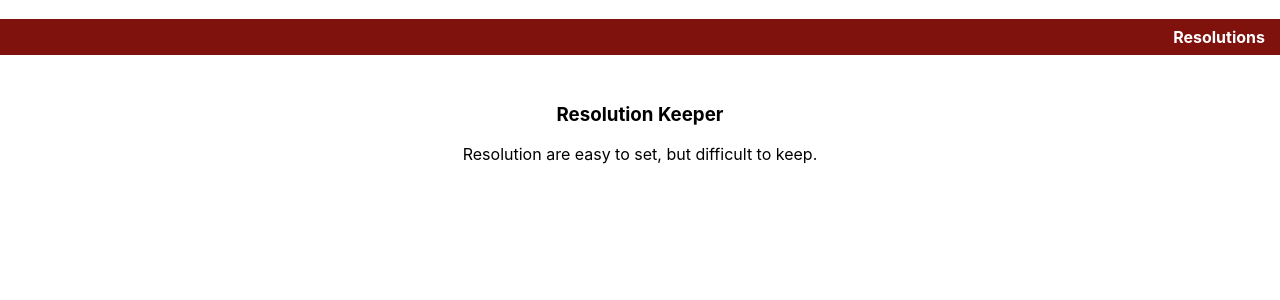
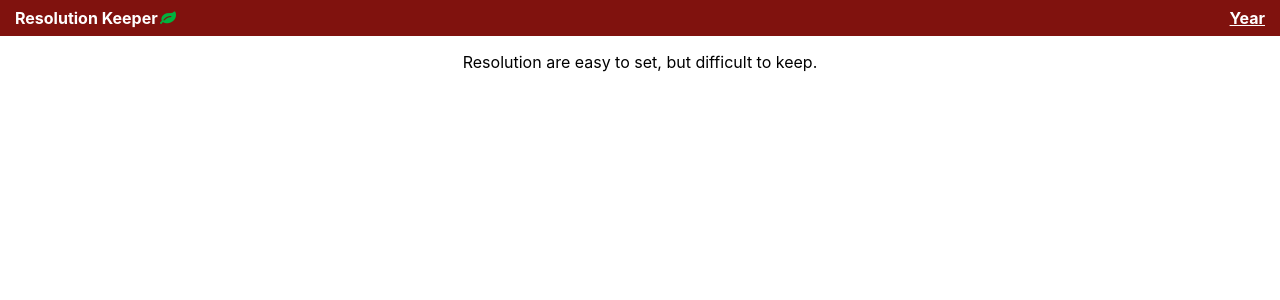
Before and after one commit to jillichrome/Resolution-Blog, a React (Create React App) app: page / in a window 1280 px wide. Shown: the top 300 px of the page. Built offline with nearby package versions, Linux system fonts and the light colour scheme.

Commit message:
Update navbar

```diff
--- a/public/index.html
+++ b/public/index.html
@@ -4,6 +4,7 @@
     <meta charset="utf-8" />
     <meta name="viewport" content="width=device-width, initial-scale=1" />
     <meta name="theme-color" content="#000000" />
+    <link rel="stylesheet" href="https://maxcdn.bootstrapcdn.com/font-awesome/4.4.0/css/font-awesome.min.css">
     <meta
       name="description"
       content="Web site created using create-react-app"
--- a/src/App.js
+++ b/src/App.js
@@ -7,7 +7,6 @@ function App() {
     <div className="App">
       <NavBar />
       <div className='header'>
-        <h3>Resolution Keeper</h3>
         <p>Resolution are easy to set, but difficult to keep.</p>
       </div>
     </div>
--- a/src/components/navbar.css
+++ b/src/components/navbar.css
@@ -1,10 +1,19 @@
-#nav {
-  width: 100%;
+#nav ul {
+  margin: 0;
+  padding: 0;
+  list-style-type: none;
+  overflow: hidden;
+  background-color: #80120E;
+}
+#nav #title {
+  display: block;
+  padding: 8px 15px;
   float: left;
-  margin: 0 0 3em 0;
-  padding: 0;
-  list-style: none;
-  background-color: #80120E;
+  font-weight: bold;
+  color: #ffffff;
+}
+#nav #title i {
+  color: #00B33E;
 }
 #nav li {
   float: right;
@@ -14,5 +23,5 @@
   padding: 8px 15px;
   font-weight: bold;
   color: #ffffff;
-  text-decoration: none;
+  text-decoration: underline;
 }
--- a/src/components/navbar.js
+++ b/src/components/navbar.js
@@ -4,9 +4,10 @@ import './navbar.css';
 export default class NavBar extends React.Component {
   render() {
     return(
-      <div>
-        <ul id='nav'>
-          <li><a href='#'>Resolutions</a></li>
+      <div id='nav'>
+        <ul>
+          <li id='title'>Resolution Keeper<i class='fa fa-leaf fa-fw'></i></li>
+          <li><a href='/year'>Year</a></li>
         </ul>
       </div>
     )
```
Also changed, not shown: public/manifest.json, src/components/resolution.css (deleted), src/components/resolutions.js (deleted), src/components/year.css (added), src/components/year.js (added), 1 other file (tests, documents, lock files or other folders).
